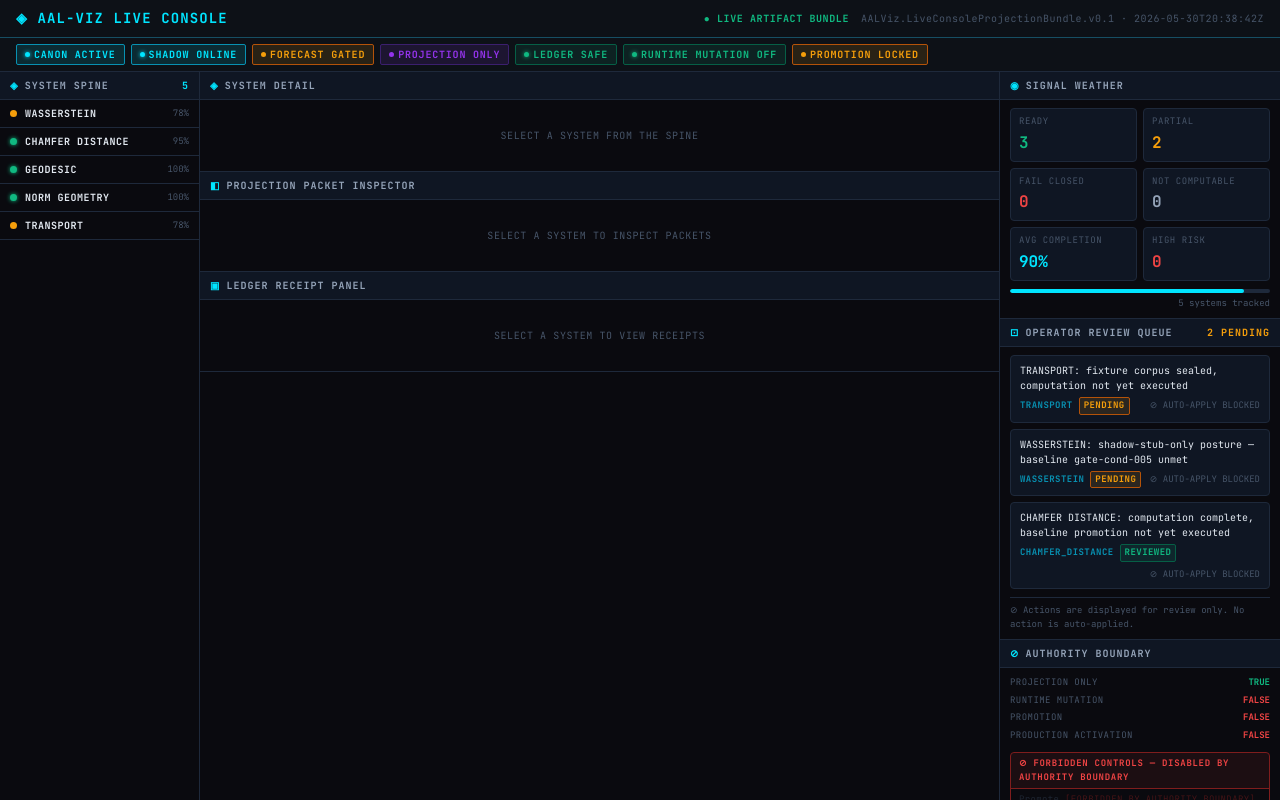
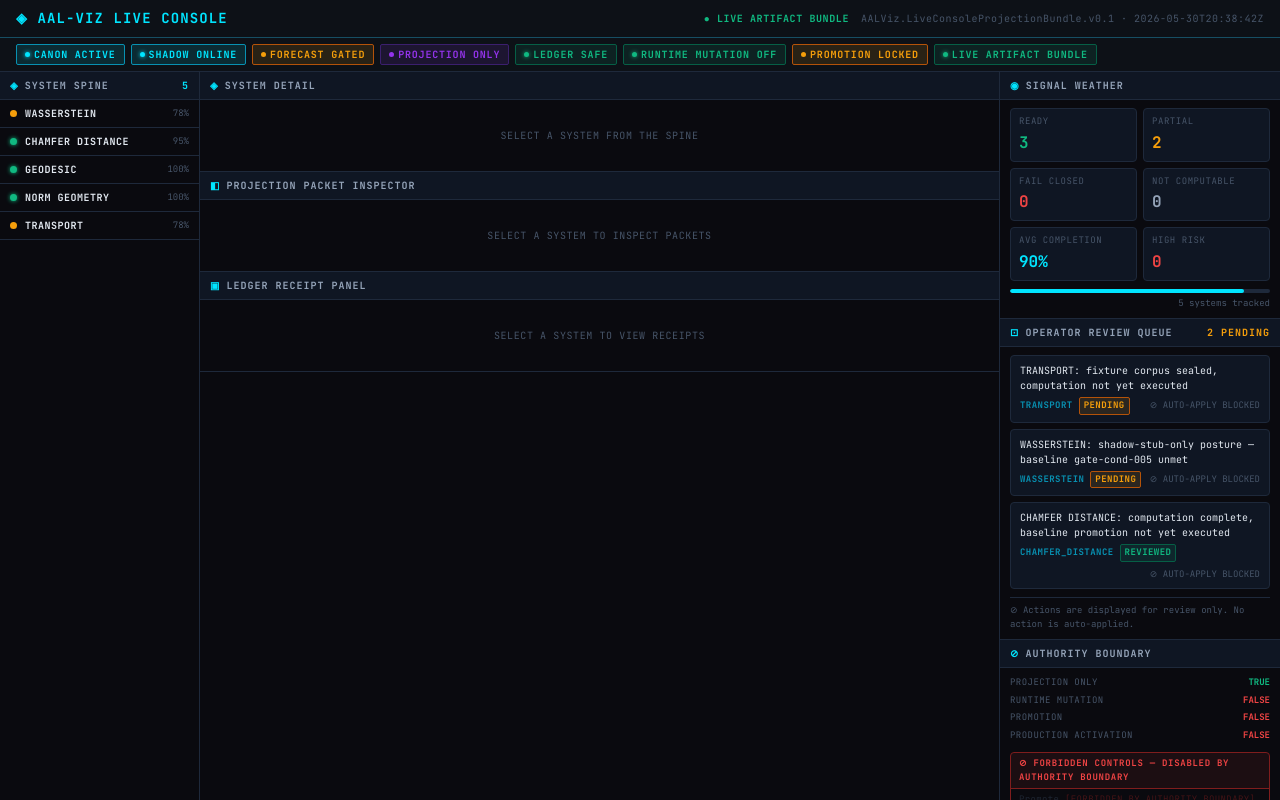
Before and after one commit to Zero-State-LLC/Abraxas-v2.0, a React (Vite) app in the folder apps/aal-viz-live-console/: page / in a window 1280 px wide. Built offline with nearby package versions, Linux system fonts and the light colour scheme.

Commit message:
feat(aal-viz-adapter): apps/aal-viz-live-console/src/components/StatusPills.tsx

```diff
--- a/apps/aal-viz-live-console/src/components/StatusPills.tsx
+++ b/apps/aal-viz-live-console/src/components/StatusPills.tsx
@@ -1,7 +1,8 @@
-import type { Authority } from '../types';
+import type { Authority, SourceMode } from '../types';
 
 interface StatusPillsProps {
   authority: Authority;
+  sourceMode: SourceMode;
 }
 
 interface PillDef {
@@ -9,7 +10,7 @@ interface PillDef {
   variant: 'cyan' | 'violet' | 'gold' | 'emerald';
 }
 
-const PILLS: PillDef[] = [
+const STATIC_PILLS: PillDef[] = [
   { label: 'CANON ACTIVE', variant: 'cyan' },
   { label: 'SHADOW ONLINE', variant: 'cyan' },
   { label: 'FORECAST GATED', variant: 'gold' },
@@ -19,10 +20,19 @@ const PILLS: PillDef[] = [
   { label: 'PROMOTION LOCKED', variant: 'gold' },
 ];
 
-export function StatusPills({ authority: _authority }: StatusPillsProps): JSX.Element {
+const SOURCE_MODE_PILL: Record<SourceMode, PillDef> = {
+  LIVE_ARTIFACT_BUNDLE: { label: 'LIVE ARTIFACT BUNDLE', variant: 'emerald' },
+  SAMPLE_FALLBACK: { label: 'SAMPLE FALLBACK', variant: 'gold' },
+  FAIL_CLOSED: { label: 'FAIL CLOSED', variant: 'violet' },
+};
+
+export function StatusPills({ authority: _authority, sourceMode }: StatusPillsProps): JSX.Element {
+  const sourcePill = SOURCE_MODE_PILL[sourceMode];
+  const pills = [...STATIC_PILLS, sourcePill];
+
   return (
     <ul className="pills-list" aria-label="System status pills">
-      {PILLS.map((pill) => (
+      {pills.map((pill) => (
         <li key={pill.label} className={`pill pill--${pill.variant}`}>
           <span className="pill-dot" />
           {pill.label}
```
